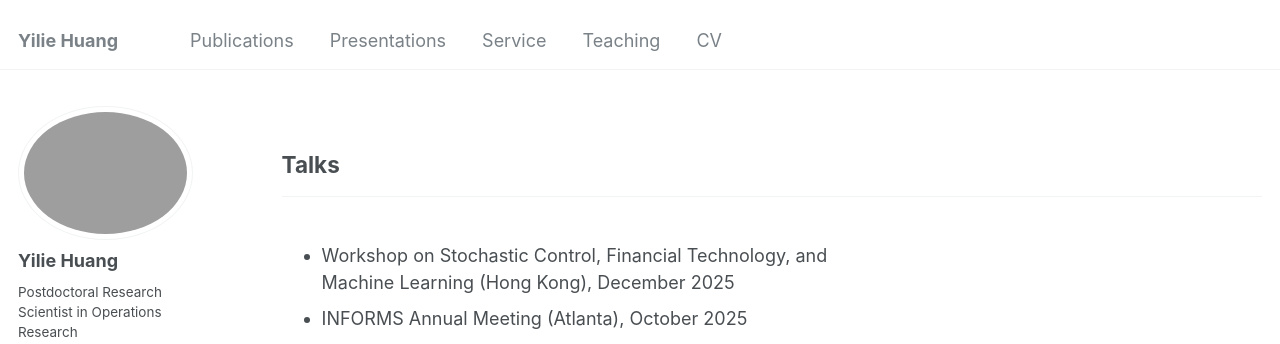
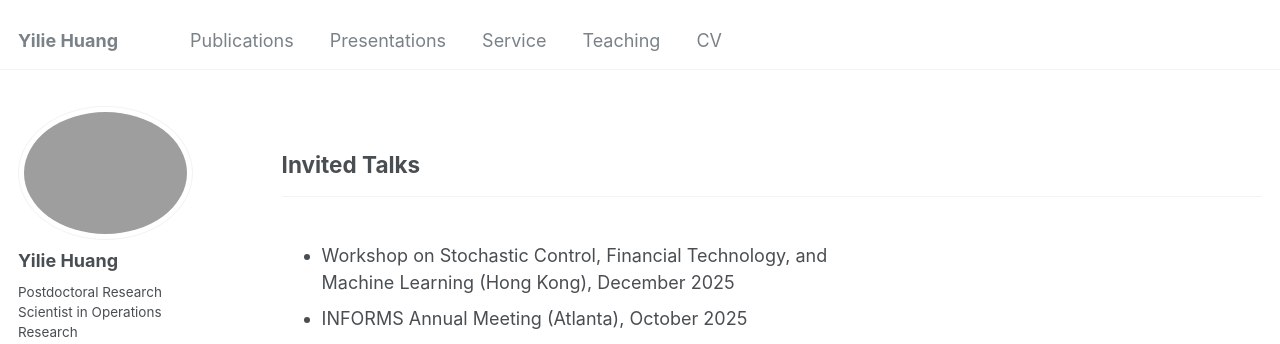
Before and after one commit to yiliehuang/yiliehuang.github.io, a Jekyll site: the page built from _pages/talks.html, in a window 1280 px wide and 900 px high. Shown: the top 344 px of the window. Built offline with Jekyll 4.4.1, drawn with Linux system fonts in a browser that asks for light colours; some web fonts are replaced.

Commit message:
Update _config.yml

```diff
--- a/_config.yml
+++ b/_config.yml
@@ -85,7 +85,7 @@ publication_category:
 # Presentations Category
 talks_category:
   talk:
-    title: "Talks"
+    title: "Invited Talks"
   poster:
     title: "Posters"
 
```
